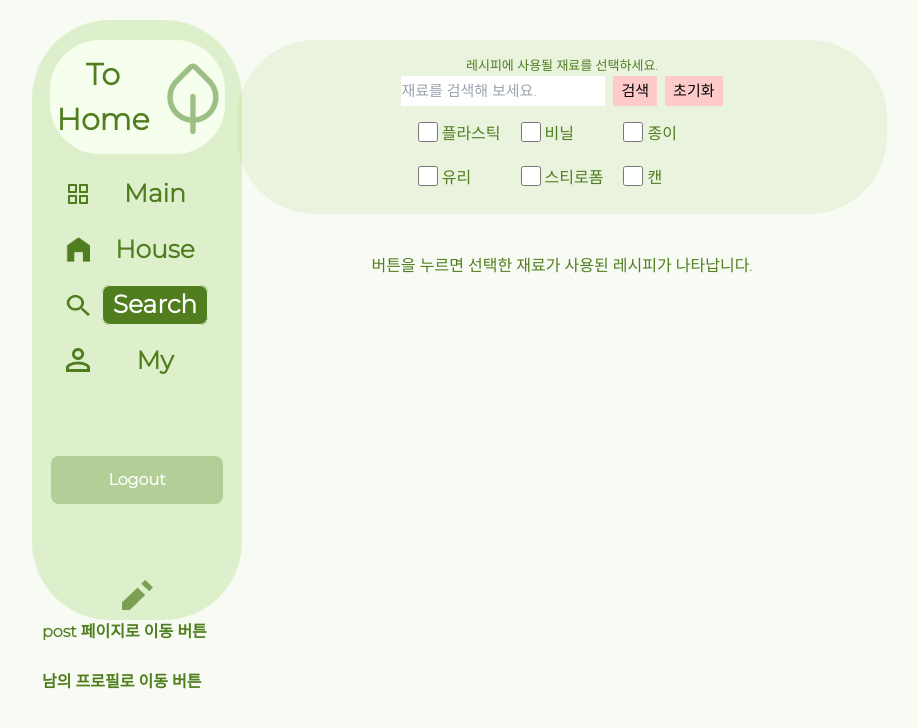
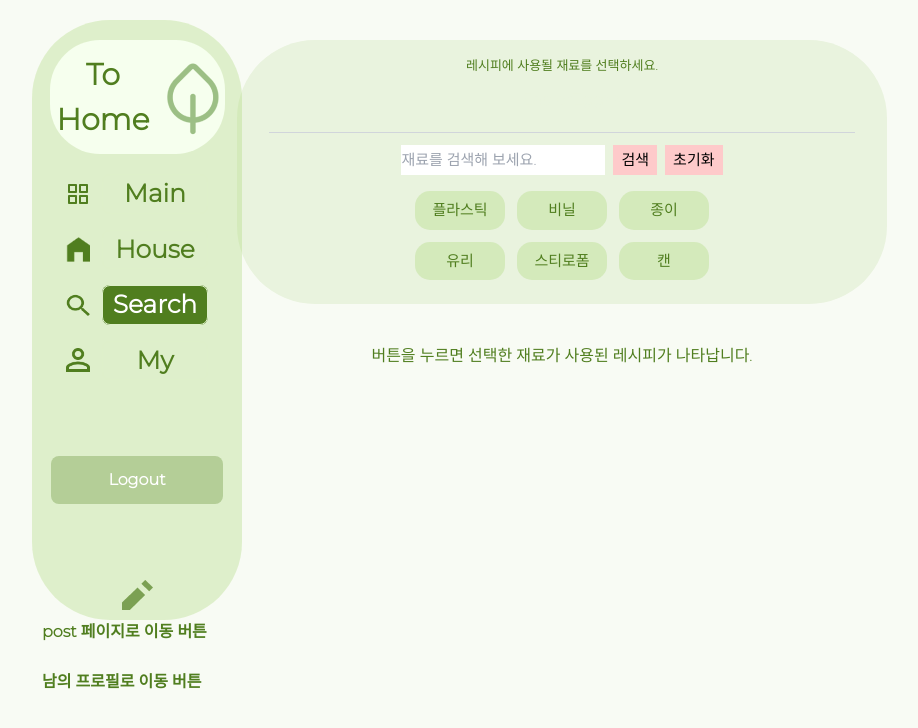
Before and after one commit to ye-one222/ToHome-FE, a React (Create React App) app in the folder project/: page /search in a window 1280 px wide. Shown: the top 728 px of the page, without its empty margins (78-996 px from the left). Built offline with nearby package versions, Linux system fonts and the light colour scheme.

Commit message:
searchPage checkbox -> button 변경

```diff
--- a/project/src/app/searchMain.tsx
+++ b/project/src/app/searchMain.tsx
@@ -89,10 +89,31 @@ export const SearchMainPage:React.FC = ()=>{
 
         {/* 상단 필터 박스 */}
         <div className="flex flex-col mt-10 items-center gap-2">
-            <div className="flex flex-col items-center w-[650px] bg-[#E9F3DE] rounded-[78px] px-8 py-4">
+            <div className="flex flex-col items-center w-[650px] h-[264px] max-h-[264px] bg-[#E9F3DE] rounded-[78px] px-8 py-4">
                 <p className="text-[#507E1F] text-[13px]">레시피에 사용될 재료를 선택하세요.</p>
 
-                <div className="flex flex-row gap-2">
+                {/* 선택된 재료들 표시 */}
+                <div className="flex flex-row mt-1 gap-1">
+                    {selectedTags.length === 0 ? <div className="w-[95px] max-w-[95px] p-2 rounded-[15px] whitespace-nowrap text-[#E9F3DE] text-[16px]">EasterEgg^^</div>
+                    : selectedTags.map((each, index) => {
+                        const matchingTag = tags.find(tag => tag.category === each);
+                        const tagName = matchingTag? matchingTag.name : '';
+
+                        return (
+                            <div key={index} className="relative w-[95px] max-w-[95px] bg-[#507E1F] p-2 rounded-[15px] whitespace-nowrap text-white text-center text-[16px]">
+                                {tagName}
+                                <button
+                                    className="absolute right-1 text-red-200 hover:text-red-300"
+                                    onClick={() => { setSelectedTags((prevSelectedTags) => { return prevSelectedTags.filter(atag => atag !== matchingTag?.category)}) }}
+                                >X</button>
+                            </div>
+                        )
+                    })}
+                </div>
+
+                <hr className="mt-3 w-full border-solid border-gray-300"/>
+
+                <div className="flex flex-row mt-3 gap-2">
                     <input
                         placeholder="재료를 검색해 보세요."
                         className="text-[15px]"
@@ -103,32 +124,32 @@ export const SearchMainPage:React.FC = ()=>{
                     <button onClick={handleReset} className="bg-red-200 px-2 py-1 text-[15px]">초기화</button>
                 </div>
 
-                {!isSearchBtnClick? <div className="mt-4 mb-2 grid grid-cols-3 items-center gap-5">
+                {!isSearchBtnClick? <div className="mt-4 mb-2 grid grid-cols-3 items-center gap-3">
                     {tags.map((tag, index) => {
                         return(
-                            <div key={index} className="flex gap-1 text-[#507E1F]">
-                                <input
-                                type="checkbox"
-                                className="w-5 h-5 accent-gray-50"
-                                onChange={({target: {checked}})=> {
-                                    if (checked) {
-                                        setSelectedTags((prevSelectedTags) => [...prevSelectedTags, tag.category]);
-                                    } else {
-                                        setSelectedTags((prevSelectedTags) =>
-                                            prevSelectedTags.filter(atag => atag !== tag.category)
-                                        );
-                                    }
-                                    setIsUpdated(true);
-                                }}
-                                />
-                                {tag.name}
+                            <div key={index} className="flex text-[#507E1F]">
+                                <button
+                                    className="w-[90px] max-w-[90px] bg-[#a0d4684c] p-2 rounded-[15px] text-[15px]"
+                                    onClick={() => {
+                                        setSelectedTags((prevSelectedTags) => {
+                                            if (prevSelectedTags.includes(tag.category)) {
+                                                return prevSelectedTags;
+                                            } else {
+                                                return [...prevSelectedTags, tag.category];
+                                            }
+                                        });
+                                        setIsUpdated(true);
+                                    }}
+                                >
+                                    {tag.name}
+                                </button>
                             </div>
                         )
                     })}
                 </div> : <div className="mt-4 items-center justify-center">
-                    dfsf
                     {/* 입력한 재료와 똑같은 게 존재하면 그 체크박스 띄워주고 없으면 없다고 표시, 처음에 몇개만 보여주고 ...누르면 전체 보기
                         검색했다가 돌아오면 체크가 해제되네,,,,, 배열 새로 만들어서 저장해야 할 듯*/}
+
                     </div>}
             </div>
         </div>
```
